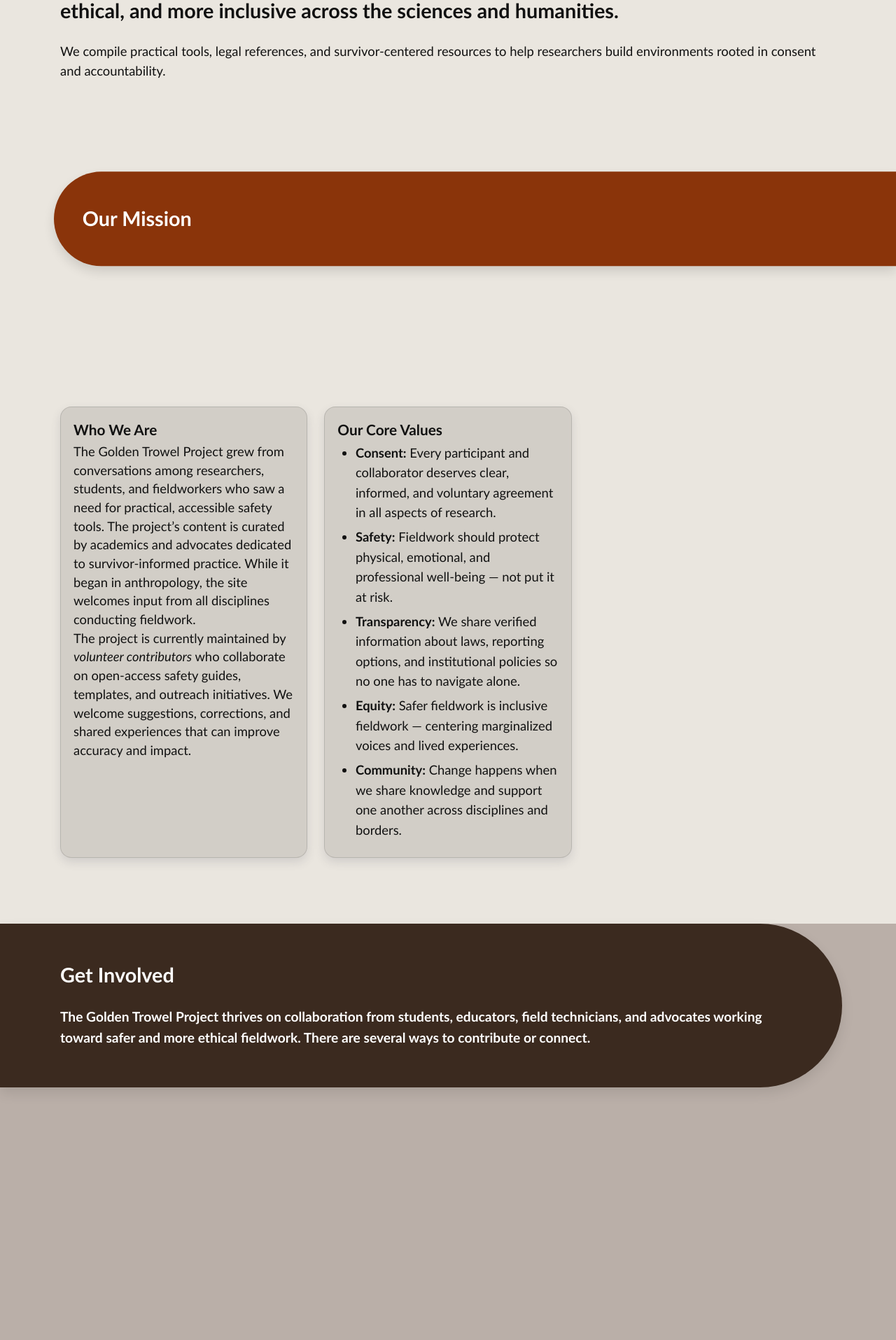
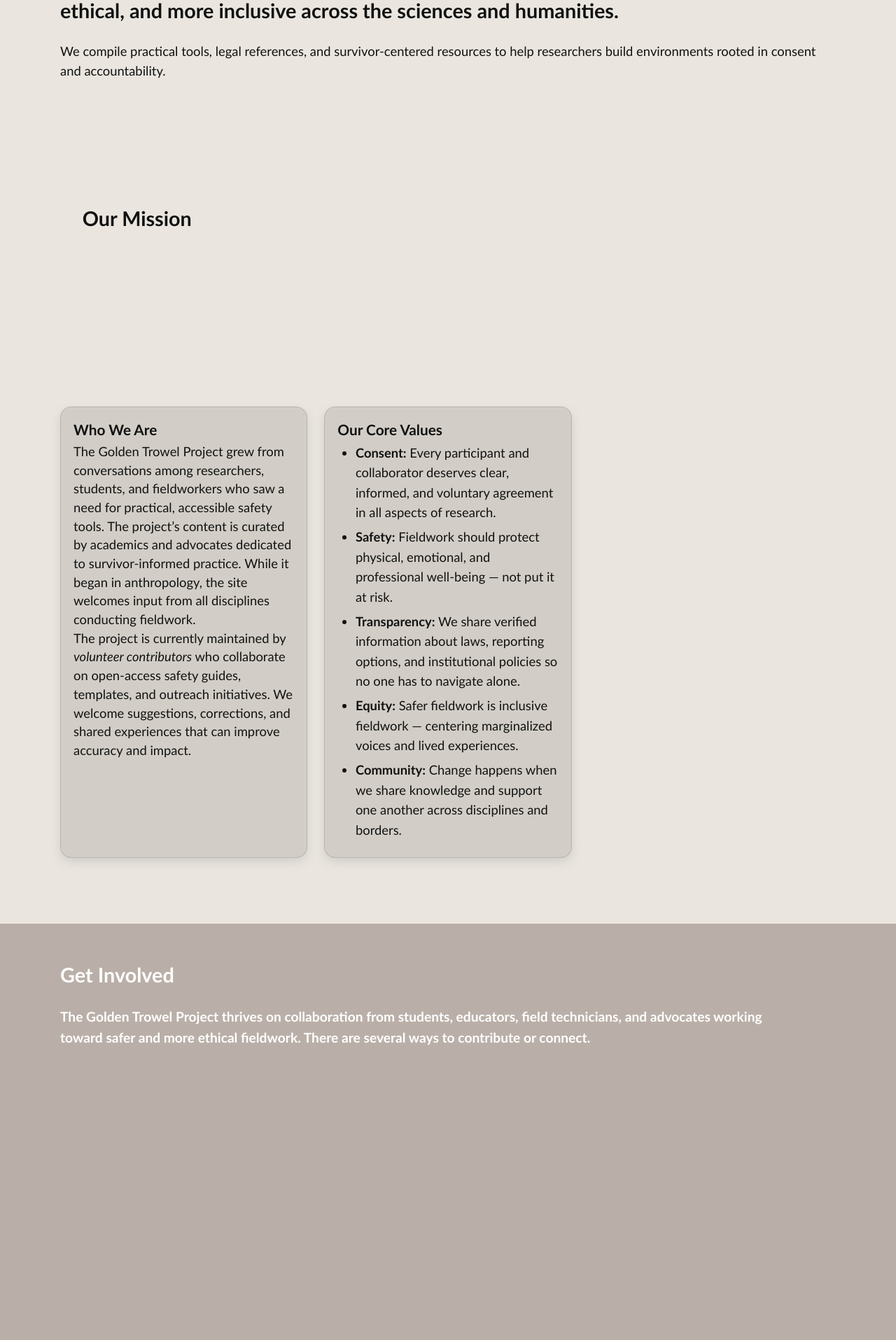
Before and after one commit to AnthroSafetyWarrior/GoldenTrowelProject, a Jekyll site: the page built from _pages/aboutus.html, in a window 1280 px wide. Shown: the part 879-2794 px from the top of the page at 70% size. Built offline with Jekyll 4.4.1, drawn with Linux system fonts in a browser that asks for light colours.

Commit message:
updating name

```diff
--- a/_layouts/default.html
+++ b/_layouts/default.html
@@ -936,6 +936,54 @@
 main :is(.pill, .pillband, .pillhead):not(.pill--nav)::after{
   background: var(--stripe, inherit);
 }
+
+/* === FIX: transparent pills + safe stripes only inside <main> ========= */
+
+/* 0) Make sure the page bg is the color you want */
+:root { --page-bg: #eae6df; }
+body  { background: var(--page-bg); }
+
+/* 1) Neutralize pill/band/heading fills in page content */
+main :is(.pill, .pillband, .pillhead){
+  background: transparent !important;
+  color: var(--ink);
+  position: relative;
+  z-index: 0;            /* establish a stacking context */
+  isolation: isolate;    /* keep the stripe below local content */
+}
+
+/* 2) Kill the full-bleed “before” ribbons just in <main> */
+main :is(.pill, .pillband, .pillhead)::before{
+  content: none !important;
+}
+
+/* 3) Stripe painter: extends from this block down to the next */
+main :is(.pill, .pillband, .pillhead)::after{
+  content: "";
+  position: absolute;
+  top: 0;
+  left: calc(50% - 50vw);          /* full-viewport width */
+  width: 100vw;
+  height: var(--band-h, 0px);      /* set by sizeBands() */
+  background: var(--stripe, transparent);
+  pointer-events: none;
+  z-index: -1;                     /* behind this block & following content */
+}
+/* If clipped RIGHT, anchor to the right edge */
+main :is(.pill, .pillband, .pillhead).pill--clip-right::after{
+  left: auto;
+  right: calc(50% - 50vw);
+}
+
+/* 4) Default stripe colors by side (override per block with --stripe if needed) */
+main :is(.pill, .pillband, .pillhead).pill--clip-left  { --stripe: var(--wave-dark); }
+main :is(.pill, .pillband, .pillhead).pill--clip-right { --stripe: var(--page-bg); }
+
+/* Optional: no side class? fall back to page bg */
+main :is(.pill, .pillband, .pillhead):not(.pill--clip-left):not(.pill--clip-right){
+  --stripe: var(--page-bg);
+}
+
 </style>
 
 </head>
```
